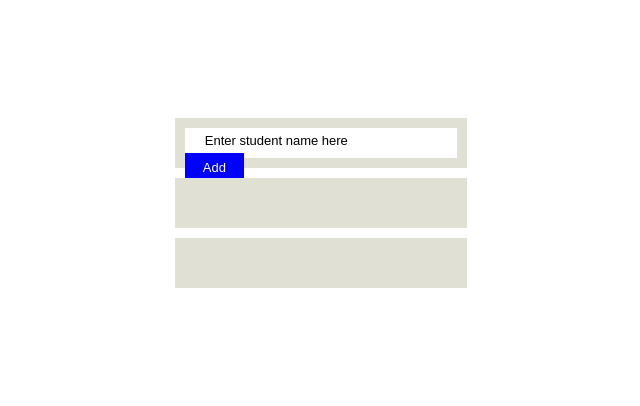
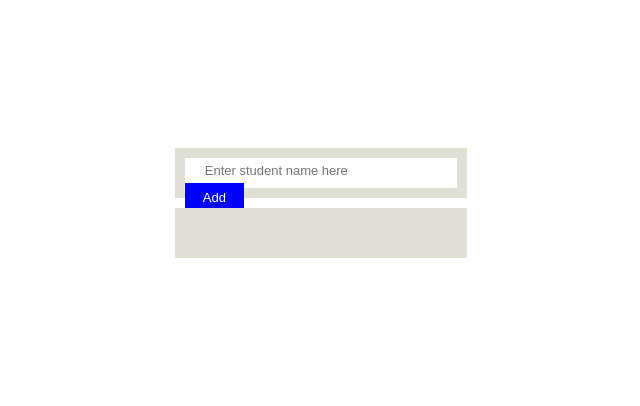
Before and after one commit to NadaAlsabbge/student_list, a plain HTML site: page index.html in a window 1280 px wide. Shown: the part 197-603 px from the top of the page, without its empty margins (319-959 px from the left). Drawn offline with Linux system fonts and the light colour scheme.

Commit message:
edite script

```diff
--- a/index.html
+++ b/index.html
@@ -10,13 +10,13 @@
 </head>
 
 <body>
-    <form>
+    <form onsubmit="return false">
         <div class="formBox">
-            <input type="text" id="title" value="Enter student name here" />
-            <button onclick="myFunction()" id="btn"> Add</button>
+            <input type="text" id="title" placeholder="Enter student name here" />
+            <button onclick="myFunction()" id="btn" type="button"> Add</button>
         </div>
         <div id="appear" class="appear"></div>
-        <div id="appaer" class="appear"></div>
+
     </form>
     <script src="script.js"></script>
 </body>
--- a/script.js
+++ b/script.js
@@ -9,5 +9,4 @@
 function myFunction() {
     var x = document.getElementById("title").value;
     document.getElementById("appear").innerHTML += x;
-
 }
```
